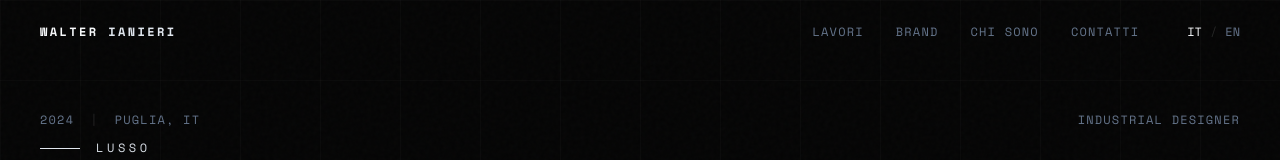
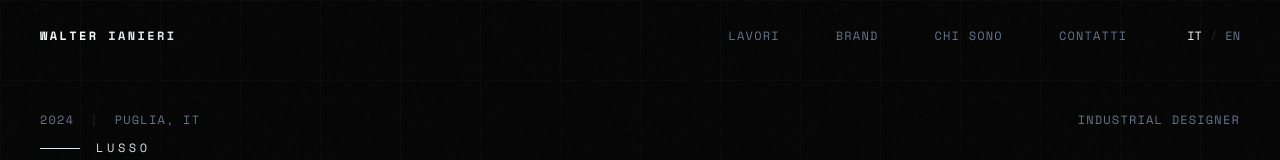
Before and after one commit to carnedasosa/walter-portfolio, a Next.js app: page / in a window 1280 px wide. Shown: the top 160 px of the page. Built offline with nearby package versions, Linux system fonts and the light colour scheme.

Commit message:
Industrial theme modernization and portfolio refinements

```diff
--- a/src/components/sections/Navigation.tsx
+++ b/src/components/sections/Navigation.tsx
@@ -58,9 +58,12 @@ export function Navigation() {
               <a
                 key={link.href}
                 href={link.href}
-                className="font-mono text-xs tracking-widest uppercase text-muted-foreground hover:text-foreground transition-colors"
+                className="group relative px-3 py-1 font-mono text-xs tracking-widest uppercase text-muted-foreground transition-all duration-300"
               >
-                {link.label}
+                <span className="relative z-10 group-hover:text-foreground transition-colors">
+                  {link.label}
+                </span>
+                <span className="absolute inset-0 bg-white/5 backdrop-blur-md opacity-0 group-hover:opacity-100 border border-white/10 rounded-sm transition-all duration-300 -z-0" />
               </a>
             ))}
           </div>
```
